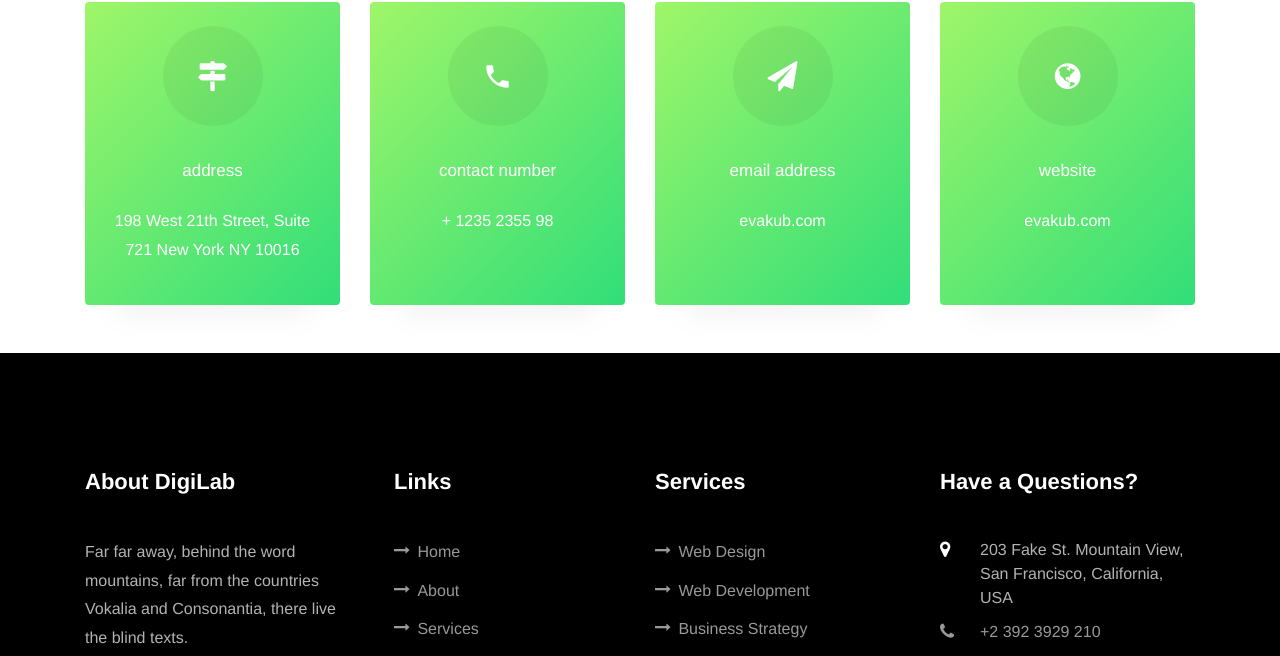
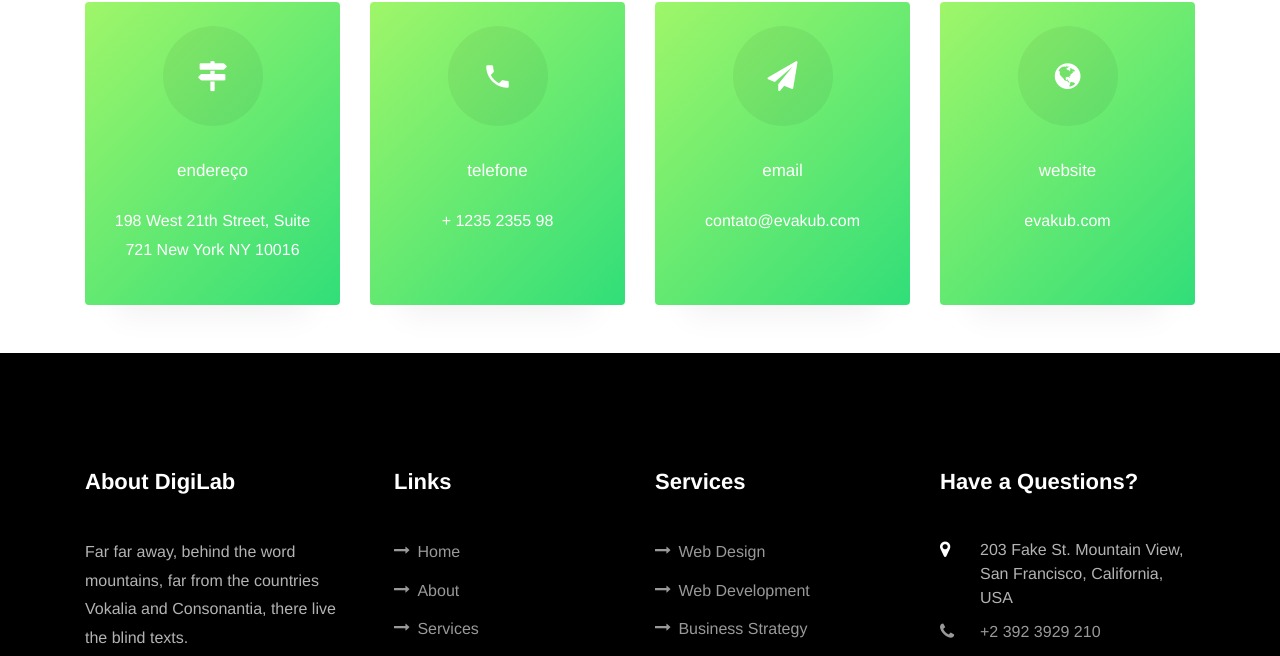
Before and after one commit to absantiago/landing-page-evakub, a plain HTML site: page index.html in a window 1280 px wide. Shown: the part 4017-4673 px from the top of the page. Drawn offline with nearby package versions, Linux system fonts and the light colour scheme; some packages are replaced by stand-ins of ours; files that its build step writes are made by us from their sources; no server answers; files whose address does not match are found by name.

```diff
--- a/index.html
+++ b/index.html
@@ -680,7 +680,7 @@
 						<div class="icon d-flex align-items-center justify-content-center">
 							<span class="icon-side-bar icon-map-signs"></span>
 						</div>
-						<h3 class="mb-4">Address</h3>
+						<h3 class="mb-4">Endereço</h3>
 						<p>
 						<a>198 West 21th Street, Suite 721 New York NY 10016</a>
 						</p>
@@ -691,7 +691,7 @@
 						<div class="icon d-flex align-items-center justify-content-center">
 							<span class=" icon-side-bar icon-phone2"></span>
 						</div>
-						<h3 class="mb-4">Contact Number</h3>
+						<h3 class="mb-4">Telefone</h3>
 						<p><a href="tel://1234567920">+ 1235 2355 98</a></p>
 					</div>
 				</div>
@@ -700,8 +700,8 @@
 						<div class="icon d-flex align-items-center justify-content-center">
 							<span class="icon-side-bar icon-paper-plane"></span>
 						</div>
-						<h3 class="mb-4">Email Address</h3>
-						<p><a href="mailto:info@yoursite.com">evakub.com</a></p>
+						<h3 class="mb-4">Email</h3>
+						<p><a href="mailto:contato@evakub.com">contato@evakub.com</a></p>
 					</div>
 				</div>
 				<div class="col-md-6 col-lg-3 d-flex ftco-animate">
```
Also changed, not shown: css/style.css.
